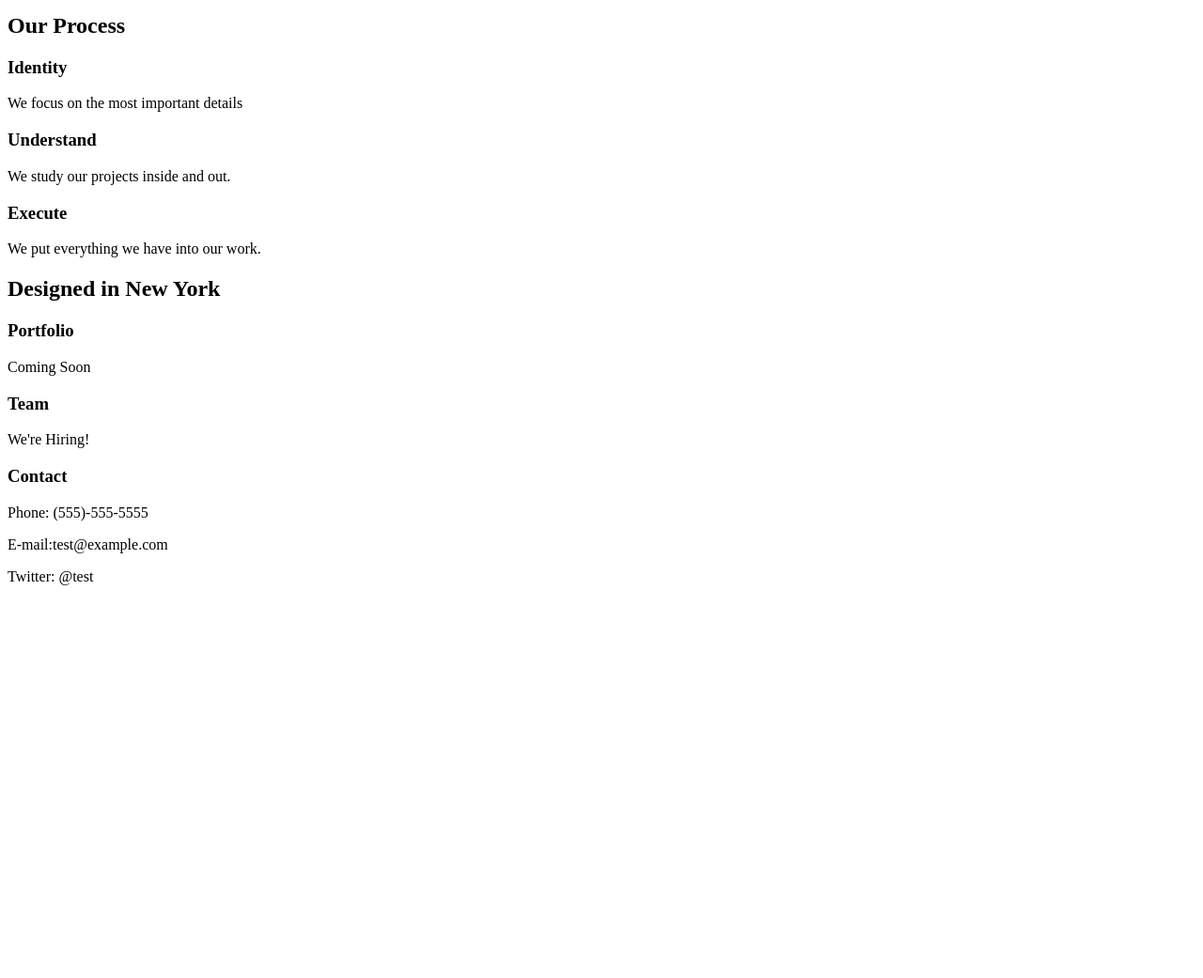
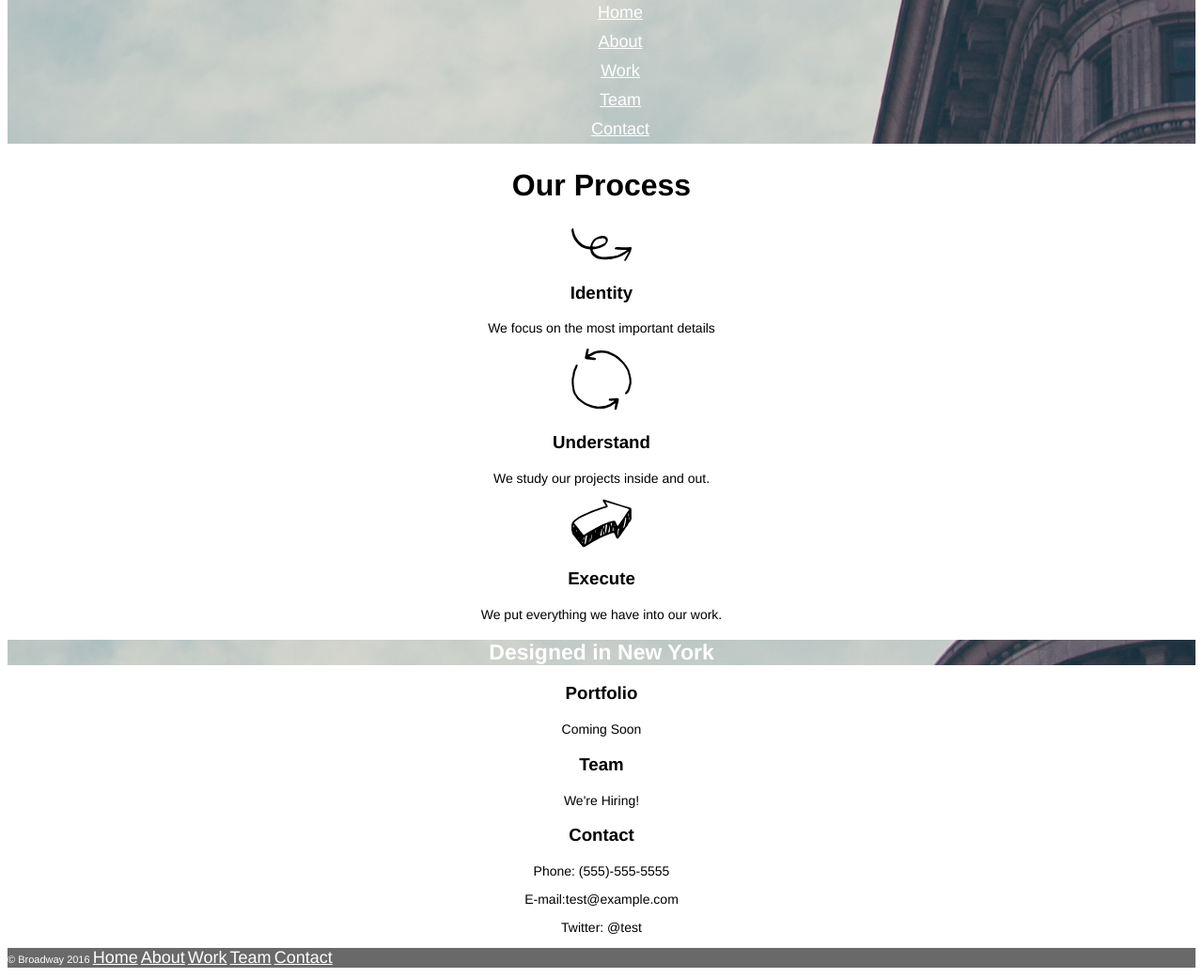
Before and after one commit to sammanjac/broadway-codeacademy, a plain HTML site: page index.html in a window 1280 px wide. Shown: the part 176-1217 px from the top of the page at 94% size. Before the commit the page ends 815 px from the top, so only its background shows below. Drawn offline with Linux system fonts and the light colour scheme.

Commit message:
Referncing the svg files and image resrouces for the index.html and also adding the necessary tags into the html

```diff
--- a/index.html
+++ b/index.html
@@ -2,24 +2,31 @@
 <html>
 <header>
   <title>Broadway Design</title>
+  <link rel="stylesheet" type="text/css" href="resources/css/style.css" />
 </header>
 <body>
+<div id="tophead">
   <h1>Broadway Design</h1>
   <ul>
     <li><a href="#">Home</a></li>
     <li><a href="#">About</a></li>
     <li><a href="#">Work</a></li>
     <li><a href="#">Team</a></li>
-    <li><a href="#">Contact<a></li>
+    <li><a href="#">Contact</a></li>
   </ul>
+</div>
 
 
   <h2>Our Process</h2>
-
+  <img src="resources/images/identify.svg" />
   <h3>Identity</h3>
   <p>We focus on the most important details</p>
+
+  <img src="resources/images/understand.svg" />
   <h3>Understand</h3>
   <p>We study our projects inside and out.</p>
+
+  <img src="resources/images/execute.svg" />
   <h3>Execute</h3>
   <p>We put everything we have into our work.</p>
   <h2 class="bg">Designed in New York</h2>
@@ -31,5 +38,15 @@
   <p>Phone: (555)-555-5555</p>
   <p>E-mail:test@example.com</p>
   <p>Twitter: @test</p>
+  <div id="footer">
+    <ul>
+      <li><span>&copy; Broadway 2016</span></li>
+      <li><a href="#">Home</a></li>
+      <li><a href="#">About</a></li>
+      <li><a href="#">Work</a></li>
+      <li><a href="#">Team</a></li>
+      <li><a href="#">Contact</a></li>
+    </ul>
+  </div>
 </body>
 </html>
--- a/resources/css/style.css
+++ b/resources/css/style.css
@@ -0,0 +1,54 @@
+body{
+  text-align: center;
+  font-family: helvetica;
+}
+
+h1{
+  font-size: 70px;
+  font-weight: bold;
+  color: white;
+}
+h2{
+  font-size: 32px;
+  font-weight: bold;
+}
+h2.bg{
+    background-image: url('../images/the-flatiron-building.png');
+    color: white;
+    font-size: 23px;
+}
+
+#tophead{
+  background-image: url('../images/the-flatiron-building.png');
+}
+
+ul li{
+  font-size: 18px;
+  color: white;
+  list-style: none;
+  padding:5px;
+}
+li a{
+  color: white;
+}
+
+p{
+  font-size: 14px;
+}
+#footer{
+  background-color: dimgray;
+  color: white;
+  font-size: 11px;
+  text-align: left;
+}
+#footer ul{
+  padding: 0px;
+}
+#footer span{
+  font-size: 11px;
+}
+#footer ul li{
+  display: inline-block;
+
+  padding: 0px;
+}
```
